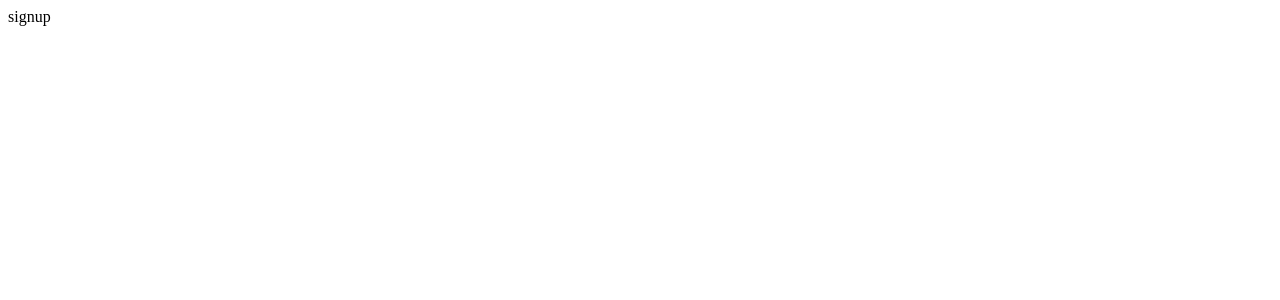
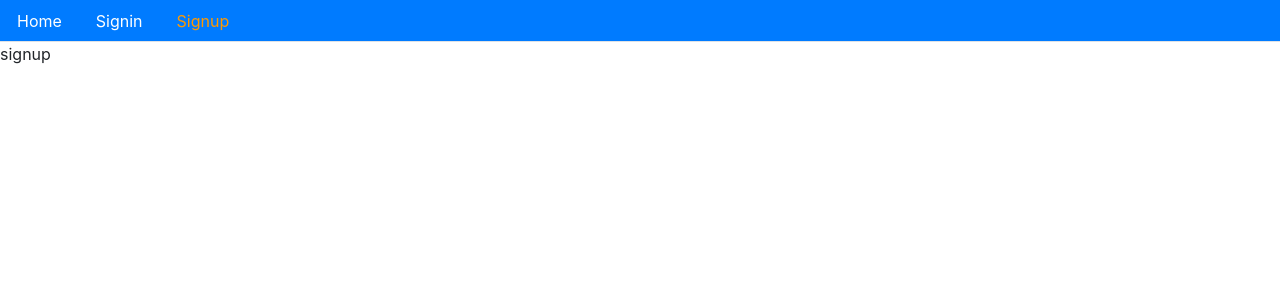
Before and after one commit to eminshamshoian/ecommerce-client, a React (Create React App) app: page /signup in a window 1280 px wide. Shown: the top 300 px of the page. Built offline with nearby package versions, Linux system fonts and the light colour scheme.

Commit message:
created initial nav and active links

```diff
--- a/public/index.html
+++ b/public/index.html
@@ -10,34 +10,17 @@
             content="Web site created using create-react-app"
         />
         <link rel="apple-touch-icon" href="%PUBLIC_URL%/logo192.png" />
-    <!--
-      manifest.json provides metadata used when your web app is installed on a
-      user's mobile device or desktop. See https://developers.google.com/web/fundamentals/web-app-manifest/
-    -->
         <link rel="manifest" href="%PUBLIC_URL%/manifest.json" />
-    <!--
-      Notice the use of %PUBLIC_URL% in the tags above.
-      It will be replaced with the URL of the `public` folder during the build.
-      Only files inside the `public` folder can be referenced from the HTML.
-
-      Unlike "/favicon.ico" or "favicon.ico", "%PUBLIC_URL%/favicon.ico" will
-      work correctly both with client-side routing and a non-root public URL.
-      Learn how to configure a non-root public URL by running `npm run build`.
-    -->
+        <link
+            rel="stylesheet"
+            href="https://stackpath.bootstrapcdn.com/bootstrap/4.4.1/css/bootstrap.min.css"
+            integrity="sha384-Vkoo8x4CGsO3+Hhxv8T/Q5PaXtkKtu6ug5TOeNV6gBiFeWPGFN9MuhOf23Q9Ifjh"
+            crossorigin="anonymous"
+        />
         <title>React App</title>
     </head>
     <body>
         <noscript>You need to enable JavaScript to run this app.</noscript>
         <div id="root"></div>
-    <!--
-      This HTML file is a template.
-      If you open it directly in the browser, you will see an empty page.
-
-      You can add webfonts, meta tags, or analytics to this file.
-      The build step will place the bundled scripts into the <body> tag.
-
-      To begin the development, run `npm start` or `yarn start`.
-      To create a production bundle, use `npm run build` or `yarn build`.
-    -->
     </body>
 </html>
--- a/src/Routes.js
+++ b/src/Routes.js
@@ -1,18 +1,20 @@
 import React from 'react';
-import { BrowserRouter as Router, Switch, Route } from 'react-router-dom';
+import { BrowserRouter, Switch, Route } from 'react-router-dom';
 import Signup from './components/user/Signup';
 import Signin from './components/user/Signin';
 import Home from './components/core/Home';
+import Navbar from './components/layout/Navbar';
 
 const Routes = () => {
     return (
-        <Router>
+        <BrowserRouter>
+            <Navbar />
             <Switch>
                 <Route path='/' exact component={Home} />
                 <Route path='/signup' exact component={Signup} />
                 <Route path='/signin' exact component={Signin} />
             </Switch>
-        </Router>
+        </BrowserRouter>
     );
 };
 
--- /dev/null
+++ b/src/components/layout/Navbar.js
@@ -0,0 +1,48 @@
+import React from 'react';
+import { Link, withRouter } from 'react-router-dom';
+
+const isActive = (history, path) => {
+    if (history.location.pathname === path) {
+        return { color: '#ff9900' };
+    } else {
+        return { color: '#ffffff' };
+    }
+};
+
+const Navbar = ({ history }) => {
+    return (
+        <div>
+            <ul className='nav nav-tabs bg-primary'>
+                <li className='nav-item'>
+                    <Link
+                        className='nav-link'
+                        style={isActive(history, '/')}
+                        to='/'
+                    >
+                        Home
+                    </Link>
+                </li>
+                <li className='nav-item'>
+                    <Link
+                        className='nav-link'
+                        style={isActive(history, '/signin')}
+                        to='/signin'
+                    >
+                        Signin
+                    </Link>
+                </li>
+                <li className='nav-item'>
+                    <Link
+                        className='nav-link'
+                        style={isActive(history, '/signup')}
+                        to='/signup'
+                    >
+                        Signup
+                    </Link>
+                </li>
+            </ul>
+        </div>
+    );
+};
+
+export default withRouter(Navbar);
```
Lines whose indentation alone changed are shown as unchanged.
